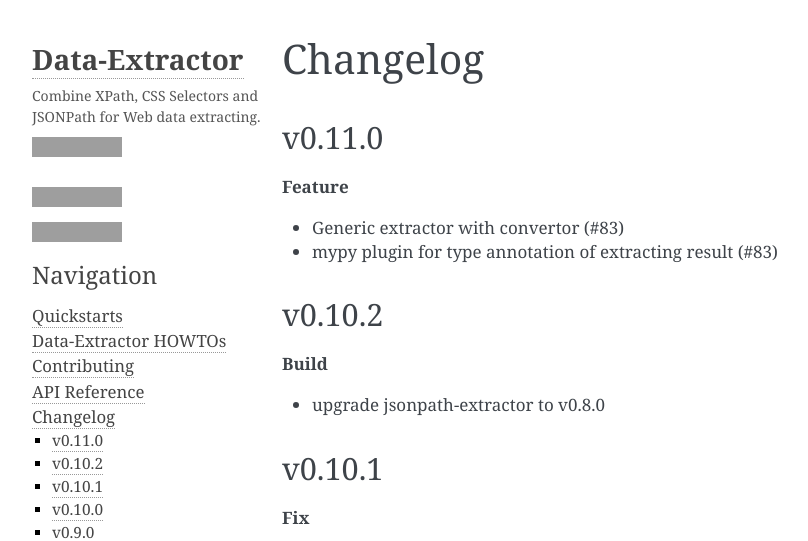
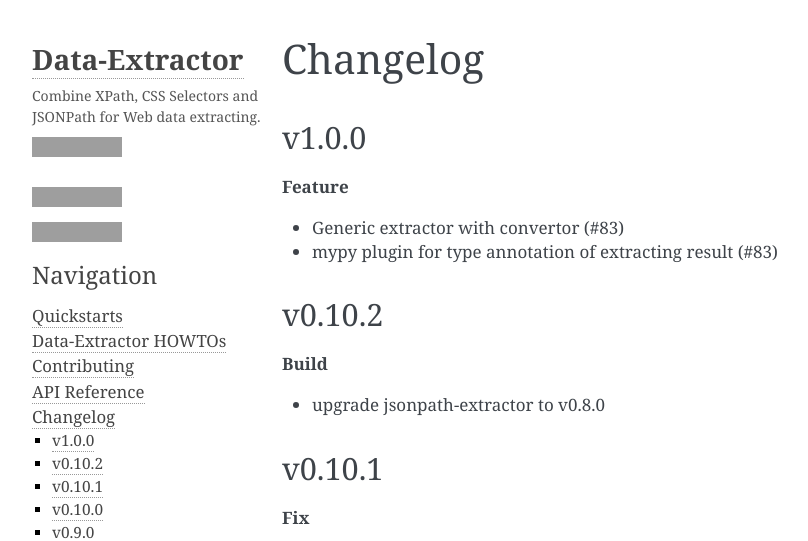
Before and after one commit to linw1995/data_extractor, a Sphinx documentation site: the page built from docs/source/changelog.rst, in a window 1280 px wide and 900 px high, cut to the strip 0-541 px from the top of the window. Shown: the whole strip, without its empty margins (106-914 px from the left). Built offline with Sphinx 7.4.7, drawn with Linux system fonts in a browser that asks for light colours; grey boxes are pictures that could not be loaded.

Commit message:
docs: update

```diff
--- a/README.rst
+++ b/README.rst
@@ -101,7 +101,7 @@ Usage
 Changelog
 <<<<<<<<<
 
-v0.11.0
+v1.0.0
 ~~~~~~~~~~
 
 **Feature**
--- a/docs/source/changelog.rst
+++ b/docs/source/changelog.rst
@@ -2,7 +2,7 @@
 Changelog
 =========
 
-v0.11.0
+v1.0.0
 ~~~~~~~~~~
 
 **Feature**
```
